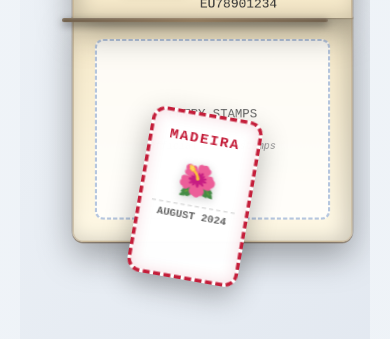
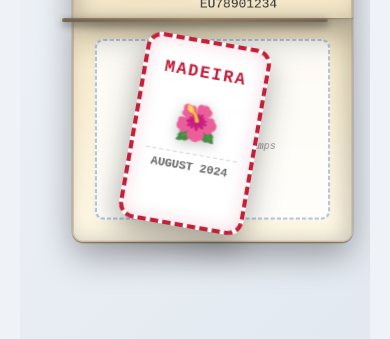
Before and after one commit to NikiTime2-0/Hello, a plain HTML site: page index.html in a window 390 px wide. Shown: the part 8572-8911 px from the top of the page. Drawn offline with Linux system fonts and the light colour scheme.

Commit message:
AdjustingStamDemo

```diff
--- a/css/responsive.css
+++ b/css/responsive.css
@@ -138,9 +138,7 @@
     grid-template-columns: repeat(3, 1fr);
   }
 }
-/* =====================
-   MOBILE VERSION - KORRIGIERTER STEMPEL
-====================== */
+
 /* =====================
    MOBILE VERSION - KOMPLETTE CSS-ONLY LÖSUNG
 ====================== */
@@ -376,40 +374,43 @@
         padding: 25px !important;
     }
 
-    /* OPTIMIERTER STEMPEL - HÖHER POSITIONIERT */
+    /* VERGRÖSSERTER UND VERZÖGERTER STEMPEL */
     .passport-stamp {
         position: absolute !important;
         left: 50% !important;
-        top: 455px !important; /* HÖHERE POSITION */
+        top: 340px !important;
         transform: translateX(-50%) scale(0) !important;
-        z-index: 30;
+        z-index: 35;
         opacity: 0;
-        width: 160px !important;
-        height: 240px !important;
+        width: 180px !important;  /* Breite erhöht */
+        height: 270px !important; /* Höhe erhöht */
+        pointer-events: none;
     }
 
+    /* Stempel erscheint erst nach allen Passport-Animationen */
     .passport-cover.open ~ .passport-inside-right ~ .passport-stamp {
         opacity: 1 !important;
         transform: translateX(-50%) scale(1) rotate(5deg) !important;
-        top: 455px !important; /* HÖHERE POSITION */
-        transition: all 0.8s cubic-bezier(0.34, 1.56, 0.64, 1) 1.2s !important;
+        top: 350px !important;
+        /* Verzögerung erhöht, damit Passport-Animationen zuerst fertig sind */
+        transition: all 0.8s cubic-bezier(0.34, 1.56, 0.64, 1) 4.5s !important;
     }
 
-    /* OPTIMIERTER STEMPEL - ENGERE ZEILENABSTÄNDE */
+    /* VERGRÖSSERTER STEMPEL-INHALT */
     .stamp-inner {
-        width: 160px !important;
-        height: 240px !important;
-        padding: 22px 15px 12px 15px !important; /* Mehr oben, weniger unten */
+        width: 180px !important;   /* Entspricht der erhöhten Breite */
+        height: 270px !important;  /* Entspricht der erhöhten Höhe */
+        padding: 28px 18px 18px 18px !important; /* Mehr Platz für höheren Stempel */
         display: flex !important;
         flex-direction: column !important;
         justify-content: flex-start !important;
-        animation: stampAppearFinal 0.8s cubic-bezier(0.34, 1.56, 0.64, 1) 1.3s forwards !important;
-        border: 5px dashed #c41e3a !important;
-        border-radius: 20px !important;
+        animation: stampAppearFinal 0.8s cubic-bezier(0.34, 1.56, 0.64, 1) 1.6s forwards !important;
+        border: 6px dashed #c41e3a !important;
+        border-radius: 22px !important;
         background: rgba(255, 255, 255, 0.98) !important;
         box-shadow:
-            0 15px 40px rgba(0, 0, 0, 0.3),
-            inset 0 0 20px rgba(196, 30, 58, 0.15) !important;
+            0 18px 45px rgba(0, 0, 0, 0.35),
+            inset 0 0 25px rgba(196, 30, 58, 0.15) !important;
         transform: scale(0);
     }
 
@@ -419,11 +420,11 @@
             opacity: 0;
         }
         60% {
-            transform: scale(1.1) rotate(8deg);
+            transform: scale(1.15) rotate(8deg);
             opacity: 1;
         }
         80% {
-            transform: scale(0.98) rotate(-3deg);
+            transform: scale(0.95) rotate(-3deg);
         }
         100% {
             transform: scale(1) rotate(5deg);
@@ -431,42 +432,43 @@
         }
     }
 
+    /* VERGRÖSSERTE TEXT-ELEMENTE IM STEMPEL */
     .stamp-country {
-        font-size: 1.3rem !important;
+        font-size: 1.5rem !important;  /* Vergrößert */
         font-weight: bold !important;
-        margin-bottom: 8px !important; /* Weniger Abstand */
-        letter-spacing: 2px !important;
+        margin-bottom: 10px !important;
+        letter-spacing: 2.5px !important;
         text-align: center;
-        line-height: 1.1 !important; /* ENGERER ZEILENABSTAND */
+        line-height: 1.15 !important;
     }
 
     .stamp-symbol {
-        font-size: 2.8rem !important;
-        margin: 12px 0 8px 0 !important; /* Weniger Abstand, besonders nach unten */
+        font-size: 3.2rem !important;  /* Vergrößert */
+        margin: 15px 0 12px 0 !important;
         text-align: center;
-        filter: drop-shadow(0 3px 6px rgba(0,0,0,0.2));
-        height: 55px; /* Feste Höhe */
+        filter: drop-shadow(0 4px 8px rgba(0,0,0,0.25));
+        height: 65px; /* Höhere feste Höhe */
         display: flex;
         align-items: center;
         justify-content: center;
     }
 
-    /* ENGERE DATUMSZEILEN - CSS-ONLY LÖSUNG */
+    /* VERGRÖSSERTES DATUM */
     .stamp-date {
-        font-size: 0.95rem !important;
-        line-height: 1.1 !important; /* SEHR ENGER ZEILENABSTAND */
-        padding-top: 6px !important; /* Weniger Padding */
+        font-size: 1.05rem !important;  /* Vergrößert */
+        line-height: 1.15 !important;
+        padding-top: 8px !important;
         margin-top: 0 !important;
         text-align: center;
         font-weight: bold;
-        border-top: 2px dashed #ddd !important; /* Dünnere Linie */
+        border-top: 2.5px dashed #ddd !important;
     }
 
-    /* Für <br> tags in .stamp-date - minimaler Abstand */
+    /* Für <br> tags in .stamp-date */
     .stamp-date br {
         display: block;
         content: "";
-        margin-top: 1px !important; /* MINIMALER ABSTAND zwischen Datumszeilen */
+        margin-top: 2px !important;
         line-height: 0.1 !important;
     }
 
--- a/js/script.js
+++ b/js/script.js
@@ -103,14 +103,52 @@ document.addEventListener('DOMContentLoaded', function() {
     stamp.classList.remove('visible', 'appearing');
     if (spacerText) spacerText.classList.remove('visible');
 
-    // Start animations with delays
+    // Determine related elements that animate (cover / pages)
+    const container = stamp.closest('.passport-container') || stamp.closest('.travel-spacer');
+    const cover = container ? container.querySelector('.passport-cover') : null;
+    const rightPage = container ? container.querySelector('.passport-inside-right') : null;
+    const leftPage = container ? container.querySelector('.passport-inside-left') : null;
+
+    // Helper: parse CSS time strings to milliseconds
+    function parseTimeToMs(timeStr) {
+      if (!timeStr) return 0;
+      // handle comma-separated lists, take max
+      return timeStr.split(',').map(s => s.trim()).map(s => {
+        if (s.endsWith('ms')) return parseFloat(s);
+        if (s.endsWith('s')) return parseFloat(s) * 1000;
+        return parseFloat(s) || 0;
+      }).reduce((a, b) => Math.max(a, b), 0);
+    }
+
+    // Helper: compute max total time (delay + duration) for animations and transitions on an element
+    function getMaxElementAnimTime(el) {
+      if (!el) return 0;
+      const cs = window.getComputedStyle(el);
+      const animDelay = parseTimeToMs(cs.animationDelay);
+      const animDur = parseTimeToMs(cs.animationDuration);
+      const transDelay = parseTimeToMs(cs.transitionDelay);
+      const transDur = parseTimeToMs(cs.transitionDuration);
+      return Math.max(animDelay + animDur, transDelay + transDur);
+    }
+
+    // Compute the longest running animation/transition among related elements
+    const maxTimes = [cover, rightPage, leftPage].map(getMaxElementAnimTime);
+    const longest = maxTimes.reduce((a, b) => Math.max(a, b), 0);
+
+    // If there is a visible element animation, delay the stamp until it finishes plus a small buffer
+    const buffer = 60; // ms
+    const initialDelay = longest > 20 ? longest + buffer : 300;
+
+    // Show stamp after computed delay
     setTimeout(() => {
       stamp.classList.add('visible', 'appearing');
-    }, 300);
+    }, initialDelay);
 
+    // Spacer text should appear shortly after the stamp animation completes
+    const textDelay = initialDelay + 900;
     setTimeout(() => {
       if (spacerText) spacerText.classList.add('visible');
-    }, 1200);
+    }, textDelay);
   }
 
   // Show arrival notice
```
